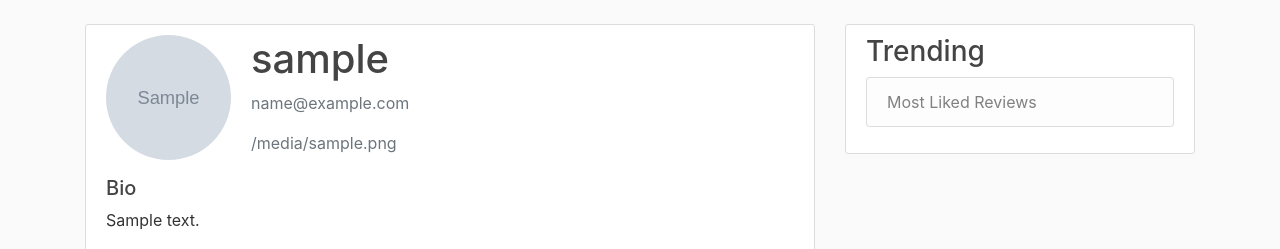
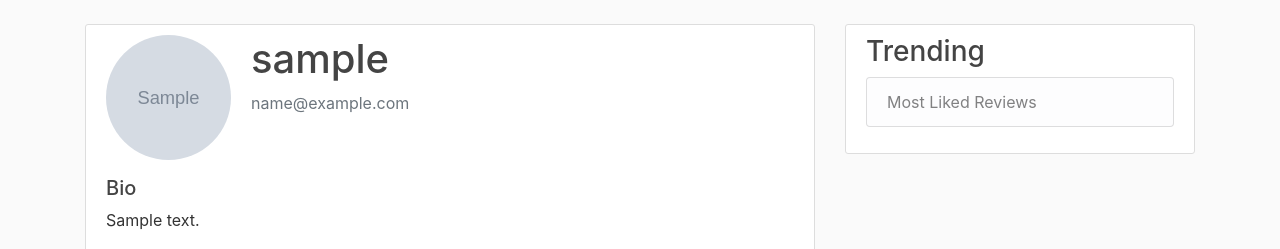
Before and after one commit to fpaul787/Reviews-App, a Django app: page /profile/ in a window 1280 px wide. Shown: the part 56-305 px from the top of the page. Run offline with Django 3.2, Linux system fonts and the light colour scheme; a user stored in the database is signed in; tables that the repository leaves empty hold one stand-in row (values such as "Sample post"); grey boxes marked "Sample" are stand-in pictures; some libraries are stand-ins or nearby versions.

Commit message:
removed url showing in profile page

```diff
--- a/users/templates/users/profile.html
+++ b/users/templates/users/profile.html
@@ -10,7 +10,7 @@ Profile
     <div class="media-body">
       <h2 class="account-heading">{{ user.username }}</h2>
       <p class="text-secondary">{{ user.email }}</p>
-      <p class="text-secondary">{{ user.profile.image.url }}</p>
+
     </div>
   </div>
   <div>
```
